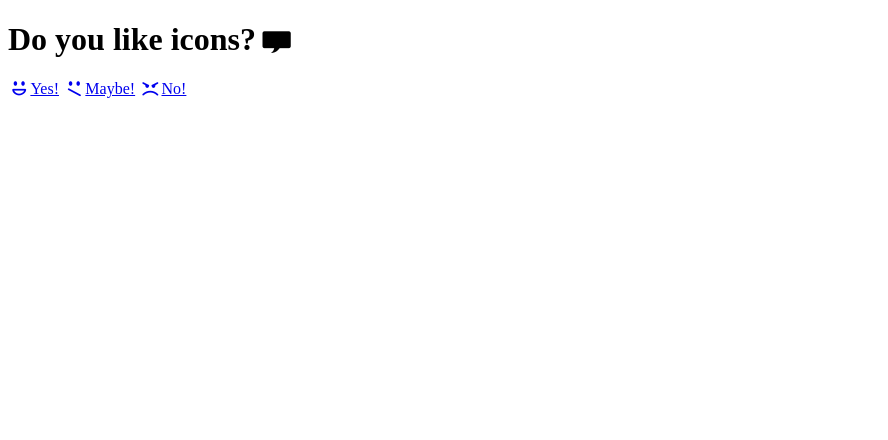
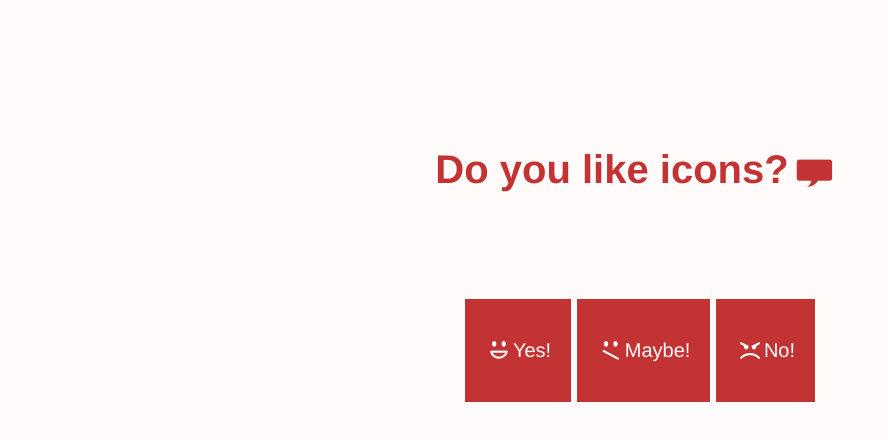
Before and after one commit to stacey-cowan/exercise-two, a plain HTML site: page index.html in a window 1280 px wide. Shown: the whole page, without its empty margins (0-888 px from the left). Drawn offline with Linux system fonts and the light colour scheme.

Commit message:
feat(all): add scss
Add all the necessary scss to recreate exercise 1.

```diff
--- a/index.html
+++ b/index.html
@@ -2,8 +2,8 @@
 <html lang="en-ca">
 <head>
 	<meta charset="utf-8">
-	<title>Custom Fonts; Exercise 1</title>
-	<link href="css/index.css" rel="stylesheet">
+	<title>SCSS Intro; Exercise 2</title>
+	<link href="css/style.css" rel="stylesheet">
     <link href="css/custom-icons.css" rel="stylesheet">
 	<meta name="handheldfriendly" content="true">
 	<meta name="mobileoptimized" content="240">
--- /dev/null
+++ b/scss/_base.scss
@@ -0,0 +1,9 @@
+//Colours
+
+$primary: #c43333;
+$hover: #791b1b;
+$background: #fffbfb;
+
+//Font
+
+$helvetica: "Helvetica", sans-serif;
--- /dev/null
+++ b/scss/_mixins.scss
@@ -0,0 +1,13 @@
+@mixin center {
+    margin: 0 auto;
+    text-align:center;
+}
+
+@mixin button($bg-color, $font-color, $hover-color){
+    background-color:$bg-color;
+    border: 0px solid;
+    color: $font-color;
+    &:hover{
+        background-color:$hover-color;
+        border-radius: 25px;}
+}
--- /dev/null
+++ b/scss/components/_main.scss
@@ -0,0 +1,26 @@
+html {
+    font-family: $helvetica;
+    font-size: 20px;
+    background-color:$background;
+}
+
+h1 {
+    text-align:center;
+    padding-top: 3em;
+    padding-bottom: 2em;
+    color:$primary;
+}
+
+a {
+    text-decoration:none;
+    display: inline-block;
+    padding: 2em 1em;
+}
+
+.buttons {
+    @include center;
+}
+
+.button {
+    @include button($primary, $background, $hover);
+}
--- /dev/null
+++ b/scss/style.scss
@@ -0,0 +1,7 @@
+// Import variables, mixins and other modules
+@import 'base';
+@import 'mixins';
+
+
+// Componenet rules
+@import 'components/main';
```
Also changed, not shown: css/style.css (added), 1 other file.
